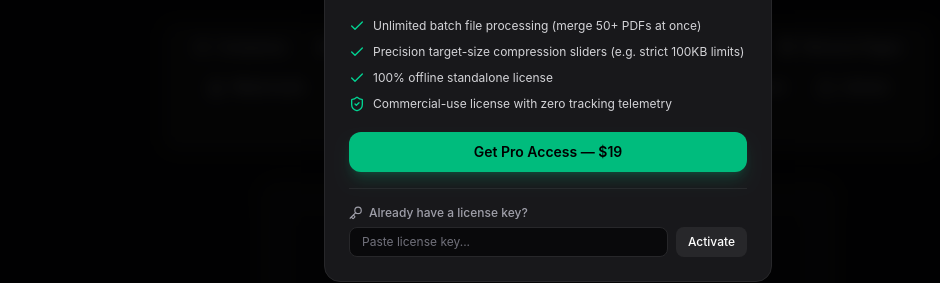
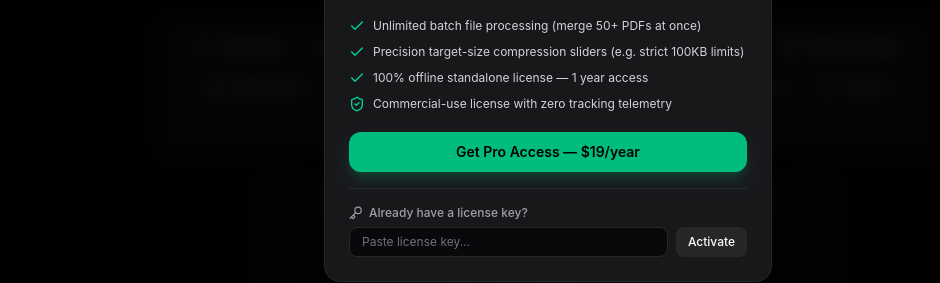
Before and after one commit to aniketgawandew65-pdf/privacy-pdf, a React (Vite) app: page / in a window 1280 px wide. Both pictures are taken after a click on the button "Upgrade Pro". Shown: the part 295-578 px from the top of the page, without its empty margins (92-1032 px from the left). Built offline with nearby package versions, Linux system fonts and the light colour scheme.

Commit message:
feat: integrate live lemon squeezy checkout and add sitemap robots

```diff
--- a/src/components/ProModal.tsx
+++ b/src/components/ProModal.tsx
@@ -81,7 +81,7 @@ export function ProModal({
           </li>
           <li className="flex items-center gap-2">
             <Check className="w-4 h-4 text-emerald-400 shrink-0" />
-            <span>100% offline standalone license</span>
+            <span>100% offline standalone license — 1 year access</span>
           </li>
           <li className="flex items-center gap-2">
             <ShieldCheck className="w-4 h-4 text-emerald-400 shrink-0" />
@@ -107,7 +107,7 @@ export function ProModal({
               onClick={() => openCheckout(checkoutUrl)}
               className="w-full py-2.5 px-4 rounded-xl bg-emerald-500 hover:bg-emerald-400 text-black text-sm font-semibold transition shadow-lg shadow-emerald-500/20 mb-4"
             >
-              Get Pro Access — $19
+              Get Pro Access — $19/year
             </button>
 
             {/* License Input Form */}
```
